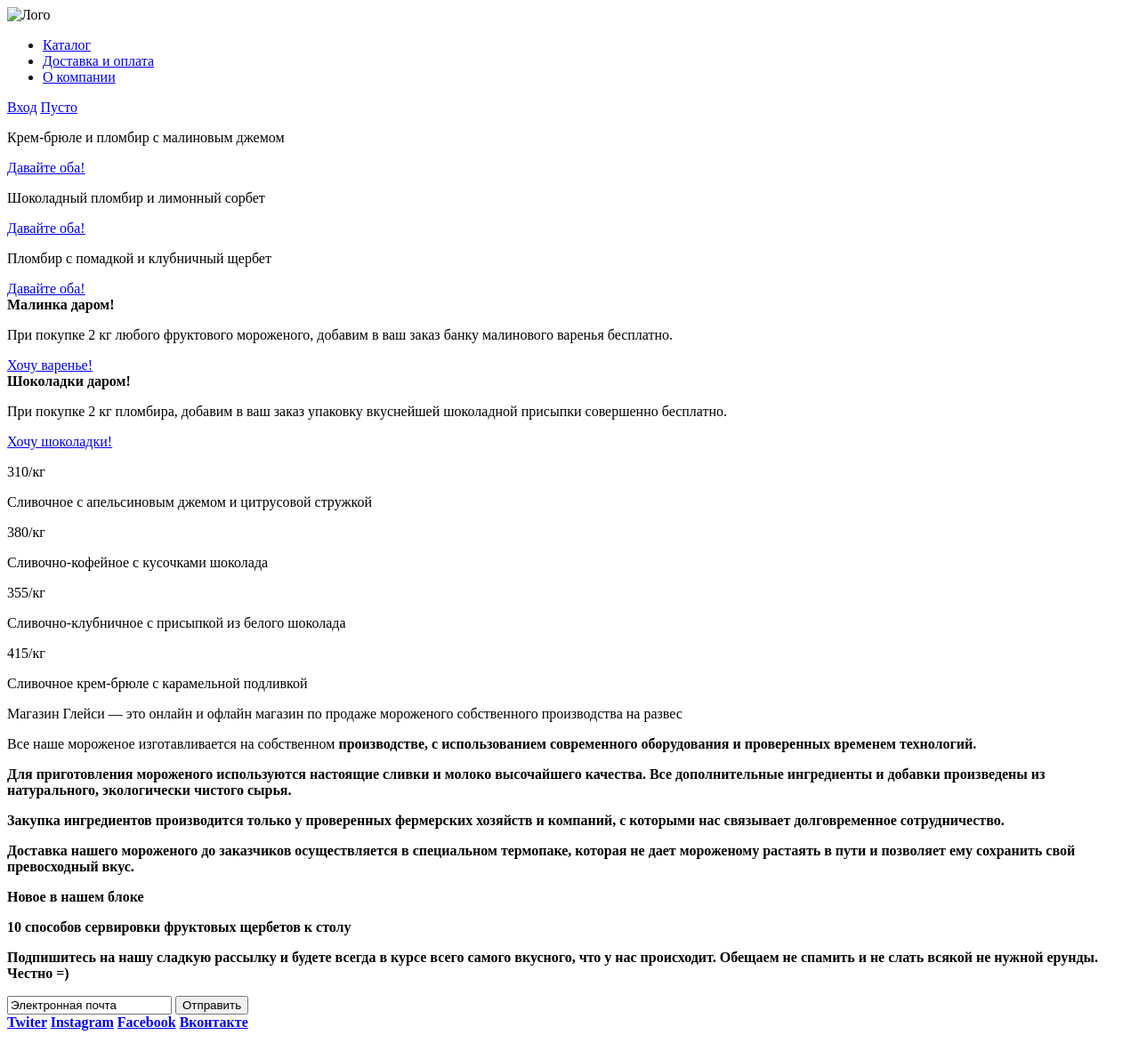
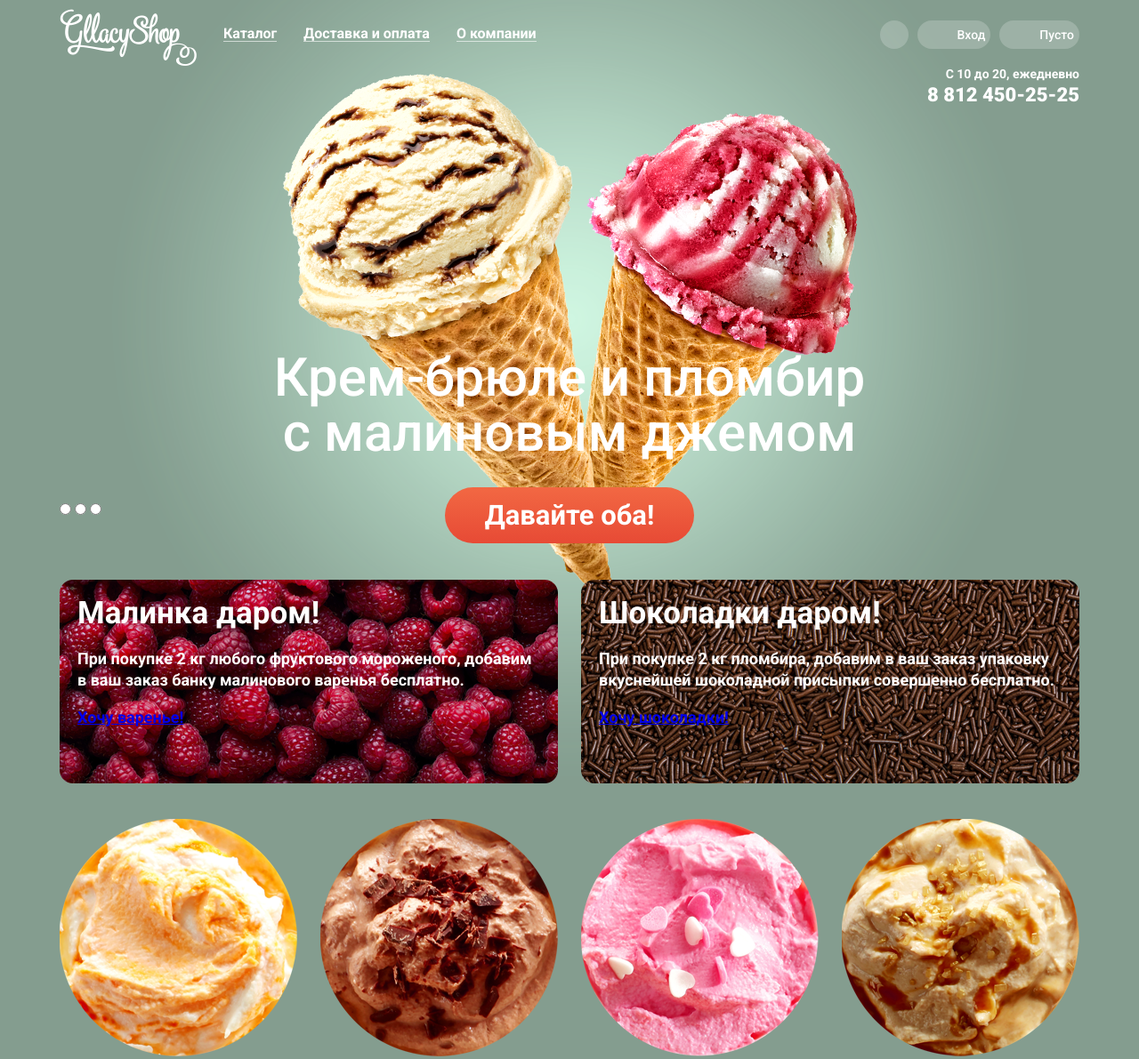
Before and after one commit to AlexanderLogosh/gllacy, a plain HTML site: page index.html in a window 1280 px wide. Shown: the top 1191 px of the page at 89% size. Before the commit the page ends 1167 px from the top, so only its background shows below. Drawn offline with Linux system fonts and the light colour scheme.

Commit message:
первый коммит

```diff
--- a/css/style.css
+++ b/css/style.css
@@ -0,0 +1,266 @@
+html,
+body {
+	min-width: 1200px;
+	font-family: 'Roboto', sans-serif;
+	color: #ffffff;
+	background: #849d8f url("../img/") no-repeat center top;
+  margin: 0;
+}
+
+.body-bg-1 {
+	background: #849d8f url("../img/slide-1.png") no-repeat center top;
+}
+
+.inner-page {
+	color: #000000;
+	background: ;
+}
+
+.clearfix::after {
+	content: "";
+	display: table;
+	clear: both;
+}
+
+.container {
+	width: 1146px;
+	margin: 0 auto;
+	padding: 0 27px;
+
+}
+
+.inner-page {
+
+}
+
+.disabled {
+	display: none;
+}
+/*----------------------------------------- Header -----------------------------------------*/
+
+.main-header {
+	padding-top: 10px;
+}
+.main-navigation {
+	float: left;
+	width: 800px;
+}
+
+.main-navigation .logo {
+	display: inline-block;
+	float: left;
+	width: 154px;
+	height: 64px;
+	margin-right: 14px;
+}
+
+.main-navigation ul {
+	margin: 0;
+	padding: 0;
+	list-style: none;
+	font-size: 0;
+}
+
+.main-navigation li {
+	display: inline-block;
+	margin-left: 2px;
+	margin-top: 12px;
+	font-size: 16px;
+	line-height: 20px;
+	font-weight: 700;
+	vertical-align: top;
+}
+
+.main-navigation a {
+	display: block;
+	position: relative;
+	padding: 6px 14px;
+	color: #ffffff;
+	text-decoration: none;
+}
+
+.main-navigation a::after {
+	content: "";
+	position: relative;
+	bottom: 2px;
+	display: block;
+	border-bottom: 1px solid rgba(255, 255, 255, 0.6);
+}
+
+.main-navigation a:hover {
+	color: #333333;
+	background: #f7f6f3;
+	border-radius:  20px;
+}
+
+.main-navigation a:active {
+	box-shadow: inset 0 2px 3px 1px rgba(0, 0, 0, 0.5);
+}
+
+.main-navigation .active {
+	color: #ffffff;
+	background: #d07058;
+}
+
+.header-right-block {
+	float: right;
+	font-size: 0;
+}
+
+.header-right-block a {
+	display: inline-block;
+	padding: 6px;
+	margin-left: 10px;
+	margin-top: 13px;
+	color: #ffffff;
+	font-size: 14px;
+	line-height: 20px;
+	font-weight: 500;
+	vertical-align: top;
+	text-align: right;
+	text-decoration: none;
+	border-radius:  20px;
+	background: rgba(255, 255, 255, 0.2);
+}
+
+.header-right-block .search {
+	padding: 0;
+	width: 32px;
+	height: 32px;
+	background: rgba(255, 255, 255, 0.2) url("");
+}
+
+.header-right-block .enter {
+	padding-left: 45px;
+}
+
+.header-right-block .cart	{
+	padding-left: 45px;
+}
+
+/*----------------------------------------- Index.html -----------------------------------------*/
+.schedule {
+	text-align: right;
+	margin-bottom: 272px;
+}
+
+.schedule > span {
+	display: inline-block;
+	font-size: 14px;
+	line-height: 14px;
+	font-weight: 700;
+}
+
+.schedule  .number {
+	display: inline-block;
+	font-size: 22px;
+	line-height: 30px;
+	font-weight: 900;
+}
+
+.slide  {
+	width: 680px;
+	margin: 0 auto;
+	text-align: center;
+}
+
+[class^="main-promo-"] {
+	display: inline-block;
+	width: 680px;
+	margin: 0;
+	margin-bottom: 31px;
+	font-size: 60px;
+	line-height: 62px;
+	font-weight: 500;
+	text-shadow: 2px 6px px #000000;
+}
+
+.slide-main-btn {
+	padding: 13px 45px;
+	border-radius:  40px;
+	background-image: linear-gradient(#f26843, #e74a35);
+	color: #ffffff;
+	text-decoration: none;
+	font-size: 31px;
+	line-height: 62px;
+	font-weight: 700;
+}
+
+.slide-btns {
+	position: relative;
+	left: 0;
+	bottom: 46px;
+}
+
+.gifts {
+	font-size: 18px;
+	line-height: 24px;
+	font-weight: 700;
+	margin-top: 22px;
+	margin-bottom: 40px;
+}
+
+[class^="gifts-"] {
+	width: 560px;
+	height: 229px;
+	box-sizing: border-box;
+	padding: 20px;
+	padding-top: 16px;
+	padding-bottom: 23px;
+}
+
+[class^="gifts-"] > h2 {
+	font-size: 35px;
+	line-height: 43px;
+	font-weight: 700;
+	margin: 0;
+}
+
+.gifts-left {
+	float: left;
+	background: url("../img/rassbery.png") no-repeat;
+}
+
+.gifts-right {
+	float: right;
+	background: url("../img/chocolate.png") no-repeat;
+}
+
+.items {
+	font-size: 0;
+}
+
+.items .item	{
+	display: inline-block;
+	width: 267px;
+	margin-right: 26px;
+	font-size: 16px;
+	line-height: 22px;
+	font-weight: 500;
+}
+
+.items .item:nth-child(4n)	{
+	margin-right: 0;
+}
+
+
+.about {
+	color: #323232;
+	background: url("../img/wafes.jpg");
+	border-radius: 10px;
+}
+
+.about-left-column {
+	float: ;
+	width: ;
+
+}
+
+
+
+
+
+
+.disabled {
+	display: none;
+}
--- a/index.html
+++ b/index.html
@@ -3,112 +3,159 @@
 	<head>
 		<meta charset="UTF-8">
 		<title>Gllacy</title>
+		<link href="https://fonts.googleapis.com/css?family=Roboto:400,500,700,900&amp;subset=cyrillic" rel="stylesheet">
+		<link href="css/normalize.css" rel="stylesheet" type="text/css">
+		<link href="css/style.css" rel="stylesheet" type="text/css">
 	</head>
-<body>
-	<header>
-	<div class="container">
+	<body class="body-bg-1">
+		<header class="main-header">
+			<div class="container clearfix">
+				<nav class="main-navigation">
 					<div class="logo">
-			<img src="logo.png" alt="Лого">
-			<nav class="main-menu">
+						<img src="img/logo.png" alt="Лого" width="154" height="64">
+					</div>
 					<ul>
-					<li><a href="#">Каталог</a></li>
+						<li><a href="catalog.html">Каталог</a>
+							<ul class="drop-menu disabled">
+								<li>Новинки</li>
+								<li><a href="#">Сливочное</a></li>
+								<li><a href="#">Щербеты</a></li>
+								<li><a href="#">Фруктовый лед</a></li>
+								<li><a href="#">Мелорин</a></li>
+							</ul>
+						</li>
 						<li><a href="#">Доставка и оплата</a></li>
 						<li><a href="#">О компании</a></li>
 					</ul>
 				</nav>
 				<div class="header-right-block">
 					<a href="#" class="search"></a>
+					<div class="popup-search  disabled">
+						<form action="#" method="get">
+							<input type="text" name="search" value="Что ищем?">
+						</form>
+					</div>
 					<a href="#" class="enter">Вход</a>
+					<div class="popup-enter  disabled">
+						<form action="#" method="post">
+							<input type="text" name="mail" value="Электронная почта">
+							<input type="text" name="password" value="Пароль">
+							<button class="btn" type="submit">Войти</button>
+						</form>
+					</div>
 					<a href="#" class="cart">Пусто</a>
+					<div class="popup-cart  disabled">
+						<div class="cart-item">
+							<button class="delete"></button>
+							<span>Пломбир с апельсиновым джемом</span>
+							<span><b>1,5 кг</b>x 200 руб</span>
+							<span>300 руб</span>
+						</div>
+						<div class="cart-item">
+							<button class="delete"></button>
+							<span>Клубничный пломбир с присыпкой из белого шоколада</span>
+							<span><b>1,5 кг</b>x 300 руб</span>
+							<span>450 руб</span>
+						</div>
+						<hr>
+						<span class="amount">Итого: 750 руб.</span>
+						<a class="btn">Оформить заказ</a>
 					</div>
 				</div>
 			</div>
 		</header>
-	<main>
-	<div class="container">
+		<main class="container">
+			<div class="schedule">
+				<span>С 10 до 20, ежедневно</span><br>
+				<span class="number">8 812 450-25-25</span>
+			</div>
 			<section class="index-main-slider">
-			<div class="slide1">
-				<p class="main-promo">Крем-брюле и пломбир с малиновым джемом</p>
-				<a href="#" class="btn">Давайте оба!</a>
-			</div>
-			<div class="slide2">
-				<p class="main-promo">Шоколадный пломбир и лимонный сорбет</p>
-				<a href="#" class="btn">Давайте оба!</a>
-			</div>
-			<div class="slide3">
-				<p class="main-promo">Пломбир с помадкой и клубничный щербет</p>
-				<a href="#" class="btn">Давайте оба!</a>
+				<div class="slide">
+					<p class="main-promo-1">Крем-брюле и пломбир с малиновым джемом</p>
+					<p class="main-promo-2 disabled">Шоколадный пломбир и лимонный сорбет</p>
+					<p class="main-promo-3 disabled">Пломбир с помадкой и клубничный щербет</p>
+					<a href="#" class="slide-main-btn">Давайте оба!</a>
 				</div>
 				<div class="slide-btns">
-         <label for="btn-2"></label>
-         <label for="btn-1"></label>
-         <label for="btn-3"></label>
+					<label for="btn-1">
+						<input type="radio" name="">
+						<span class="radio-indicator"></span>
+					</label>
+					<label for="btn-2">
+						<input type="radio" name="">
+						<span class="radio-indicator"></span>
+					</label>
+					<label for="btn-3">
+						<input type="radio" name="">
+						<span class="radio-indicator"></span>
+					</label>
 				</div>
 			</section>
-		<div class="gifts">
+			<div class="gifts clearfix">
 				<div class="gifts-left">
-				<b>Малинка даром!</b>
+					<h2>Малинка даром!</h2>
 					<p>При покупке 2 кг любого фруктового мороженого, добавим в ваш заказ банку малинового варенья бесплатно.</p>
 					<a href="#" class="btn">Хочу варенье!</a>
 				</div>
 				<div class="gifts-right">
-				<b>Шоколадки даром!</b>
+					<h2>Шоколадки даром!</h2>
 					<p>При покупке 2 кг пломбира, добавим в ваш заказ упаковку вкуснейшей шоколадной присыпки совершенно бесплатно.</p>
 					<a href="#" class="btn">Хочу шоколадки!</a>
 				</div>
 			</div>
-		<div class="items">
-			<div class="item-1">
-				<p class="item-price">310/кг</p>
-				<p class="item-feature">Сливочное с апельсиновым джемом и цитрусовой стружкой</p>
+			<div class="items clearfix">
+				<div class="item item-1">
+					<img src="img/items/1.png" alt="">
+					<span class="item-price">310/кг</span>
+					<span class="item-feature">Сливочное с апельсиновым джемом и цитрусовой стружкой</span>
 				</div>
-			<div class="item-2">
-				<p class="item-price">380/кг</p>
-				<p class="item-feature">Сливочно-кофейное с кусочками шоколада</p>
+				<div class="item item-2">
+				<img src="img/items/2.png" alt="">
+					<span class="item-price">380/кг</span>
+					<span class="item-feature">Сливочно-кофейное с кусочками шоколада</span>
 				</div>
-			<div class="item-3">
-				<p class="item-price">355/кг</p>
-				<p class="item-feature">Сливочно-клубничное с присыпкой из белого шоколада</p>
+				<div class="item item-3">
+				<img src="img/items/3.png" alt="">
+					<span class="item-price">355/кг</span>
+					<span class="item-feature">Сливочно-клубничное с присыпкой из белого шоколада</span>
 				</div>
-			<div class="item-4">
-				<p class="item-price">415/кг</p>
-				<p class="item-feature">Сливочное крем-брюле с карамельной подливкой</p>
+				<div class="item item-4">
+				<img src="img/items/4.png" alt="">
+					<span class="item-price">415/кг</span>
+					<span class="item-feature">Сливочное крем-брюле с карамельной подливкой</span>
 				</div>
 			</div>
-		<div class="about">
+			<div class="about clearfix">
 				<p class="about-title">Магазин Глейси  — это онлайн и офлайн магазин по продаже мороженого собственного производства на развес</p>
 				<div class="about-left-column">
-				<p>Все наше мороженое изготавливается на собственном<b> производстве, с использованием современного оборудования<b> и проверенных временем технологий.
-				</p>
-				<p>
-				Для приготовления мороженого используются настоящие<b>
-				сливки и молоко высочайшего качества. Все дополнительные<b>
-				ингредиенты и добавки произведены из натурального,<b>
-				экологически чистого сырья.
-				</p>
+					<p>Все наше мороженое изготавливается на собственном<br> производстве, с использованием современного оборудования<br>
+						 проверенных временем технологий.</p>
+					<p>Для приготовления мороженого используются настоящие<br>
+						сливки и молоко высочайшего качества. Все дополнительные<br>
+						ингредиенты и добавки произведены из натурального,<br>
+						экологически чистого сырья.</p>
 				</div>
 				<div class="about-right-column">
-				<p>Закупка ингредиентов  производится только у проверенных<b>
-				фермерских хозяйств и компаний, с которыми нас связывает<b>
-				 долговременное сотрудничество.
-				</p>
-				<p>
-				Доставка нашего мороженого до заказчиков осуществляется<b>
-				 в специальном термопаке, которая не дает мороженому<b>
-				  растаять в пути и позволяет ему сохранить свой превосходный<b>
-				   вкус.
-				</p>
+					<p>Закупка ингредиентов  производится только у проверенных<br>
+							фермерских хозяйств и компаний, с которыми нас связывает<br>
+							долговременное сотрудничество.</p>
+					<p>	Доставка нашего мороженого до заказчиков осуществляется<br>
+							в специальном термопаке, которая не дает мороженому<br>
+							растаять в пути и позволяет ему сохранить свой превосходный<br>
+							вкус.</p>
 				</div>
 			</div>
 			<div class="news">
 				<div class="blog">
 					<span>Новое в нашем блоке</span>
-				<p>10  способов сервировки<b>
-					фруктовых щербетов<b>
+					<p>10  способов сервировки<br>
+						фруктовых щербетов<br>
 						к столу</p>
 				</div>
 				<div class="newsletter">
-				<p>Подпишитесь на нашу сладкую рассылку и будете всегда в курсе всего самого вкусного, что у нас происходит. Обещаем не спамить и не слать всякой не нужной ерунды. Честно =)</p>
+				 <div class="newsletter-content">
+						<p>Подпишитесь на нашу сладкую рассылку и будете всегда в курсе всего самого вкусного, что у нас происходит. Обещаем не спамить и не слать всякой не нужной ерунды. Честно =)
+						</p>
 						<form action="https://echo.htmlacademy.ru" method="post">
 							<input type="text" name="mail" value="Электронная почта">
 							<button type="submit">Отправить</button>
@@ -117,7 +164,16 @@
 				</div>
 			</div>
 			<div class="map">
-
+				<div class="adress">
+					<span>Адрес главного офиса и<br>
+					офлайн магазина:</span>
+					<b>ул. Большая Конюшенная<br>
+					19/8, Санкт-Петербург</b>
+					<span>Для заказов по телефону:</span>
+					<span>8 812 450-25-25<br>
+					(с 10 до 20 ежедневно)</span>
+					<button class="btn">Форма обратной связи</button>
+				</div>
 			</div>
 		</main>
 		<footer class="main-footer">
@@ -128,6 +184,16 @@
 					<a href="#" class="social-btn social-btn-fb">Facebook</a>
 					<a href="#" class="social-btn social-btn-vk">Вконтакте</a>
 				</div>
+				<div class="details">
+					<a href="#">Для поставщиков</a>
+					<a href="#">О производстве</a>
+					<a href="#">Наши документы</a>
+					<a href="#">Экологические стандарты</a>
+				</div>
+				<div class="copyright">
+					<img src="img/logo-academy.png" alt="лого академии" class="logo-academy">
+					<span>Сделано в <a href="#">HTML Academy</a>© 2016</span>
+				</div>
 			</div>
 		</footer>
 	</body>
```
Also changed, not shown: catalog.html (added, +88 -0 lines), img/chocolate.png (added), img/items/1.png (added), img/items/2.png (added), img/items/3.png (added), img/items/4.png (added), img/logo.png (added), img/rassbery.png (added), img/slide-1.png (added), img/wafes.jpg (added). Lines whose indentation alone changed are shown as unchanged.
